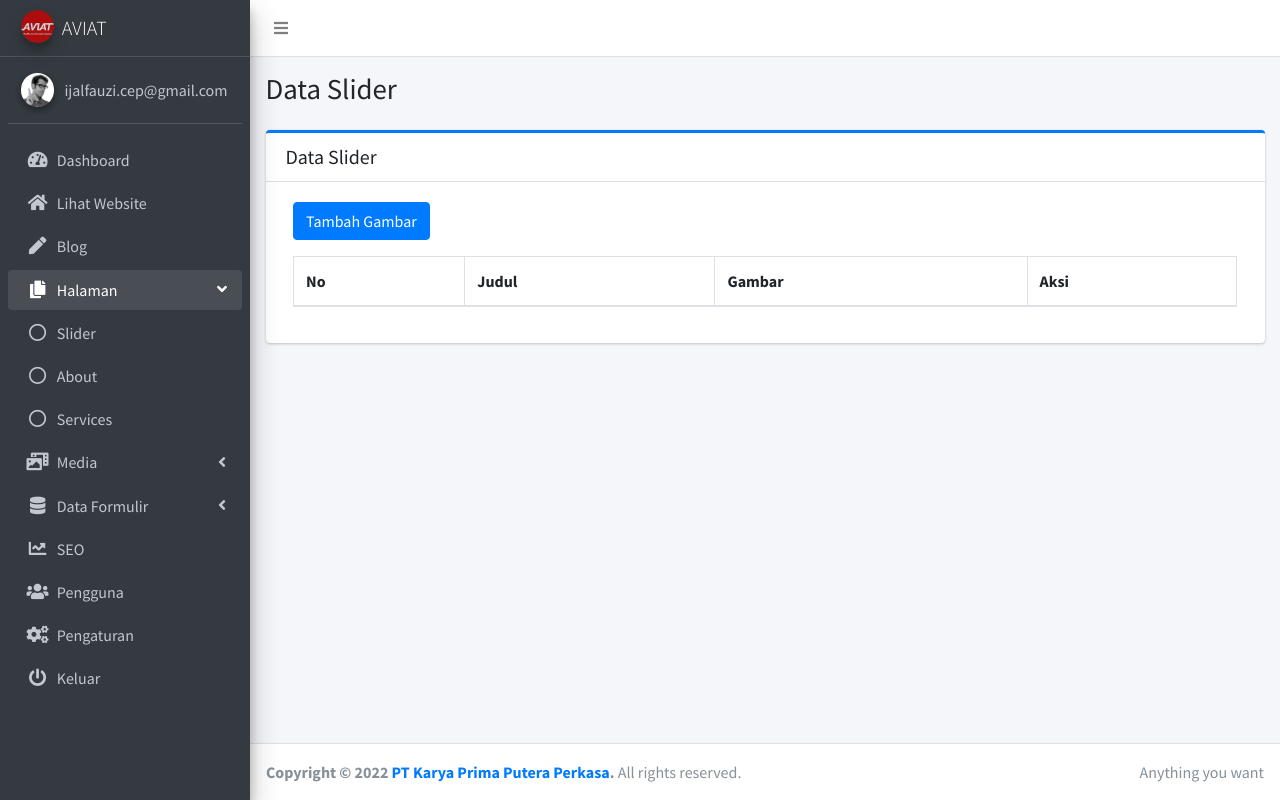
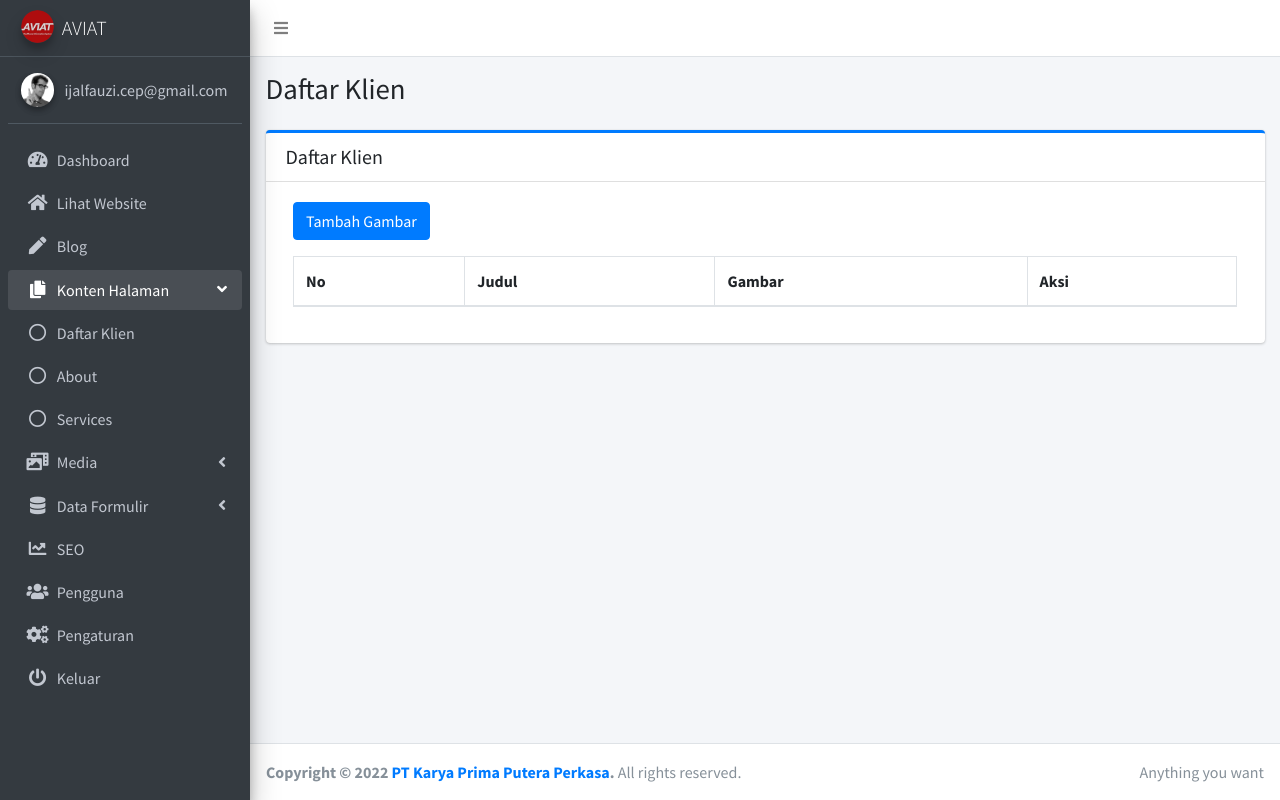
Before and after one commit to ijalfauzi/aviat-laravel, a Laravel app: page /sliders in a window 1280 px wide. Run offline with Laravel 8, Linux system fonts and the light colour scheme; a user stored in the database is signed in; data comes from the database, SQL or seed files in the repository; data that the repository does not hold is empty; some libraries are stand-ins or nearby versions.

Commit message:
Changed sidebar menu title.

```diff
--- a/resources/views/layouts/app.blade.php
+++ b/resources/views/layouts/app.blade.php
@@ -81,7 +81,7 @@ scratch. This page gets rid of all links and provides the needed markup only.
             <a href="#" class="nav-link">
               <i class="nav-icon fas fa-copy"></i>
               <p>
-                Halaman
+                Konten Halaman
                 <i class="right fas fa-angle-left"></i>
               </p>
             </a>
@@ -89,7 +89,7 @@ scratch. This page gets rid of all links and provides the needed markup only.
               <li class="nav-item">
                 <a href="/sliders" class="nav-link">
                   <i class="far fa-circle nav-icon"></i>
-                  <p>Slider</p>
+                  <p>Daftar Klien</p>
                 </a>
               </li>
               <li class="nav-item">
--- a/resources/views/slider/index.blade.php
+++ b/resources/views/slider/index.blade.php
@@ -1,6 +1,6 @@
 @extends('layouts.app')
 
-@section('title', 'Data Slider')
+@section('title', 'Daftar Klien')
 
 @section('content')
     <div class="container">
```
